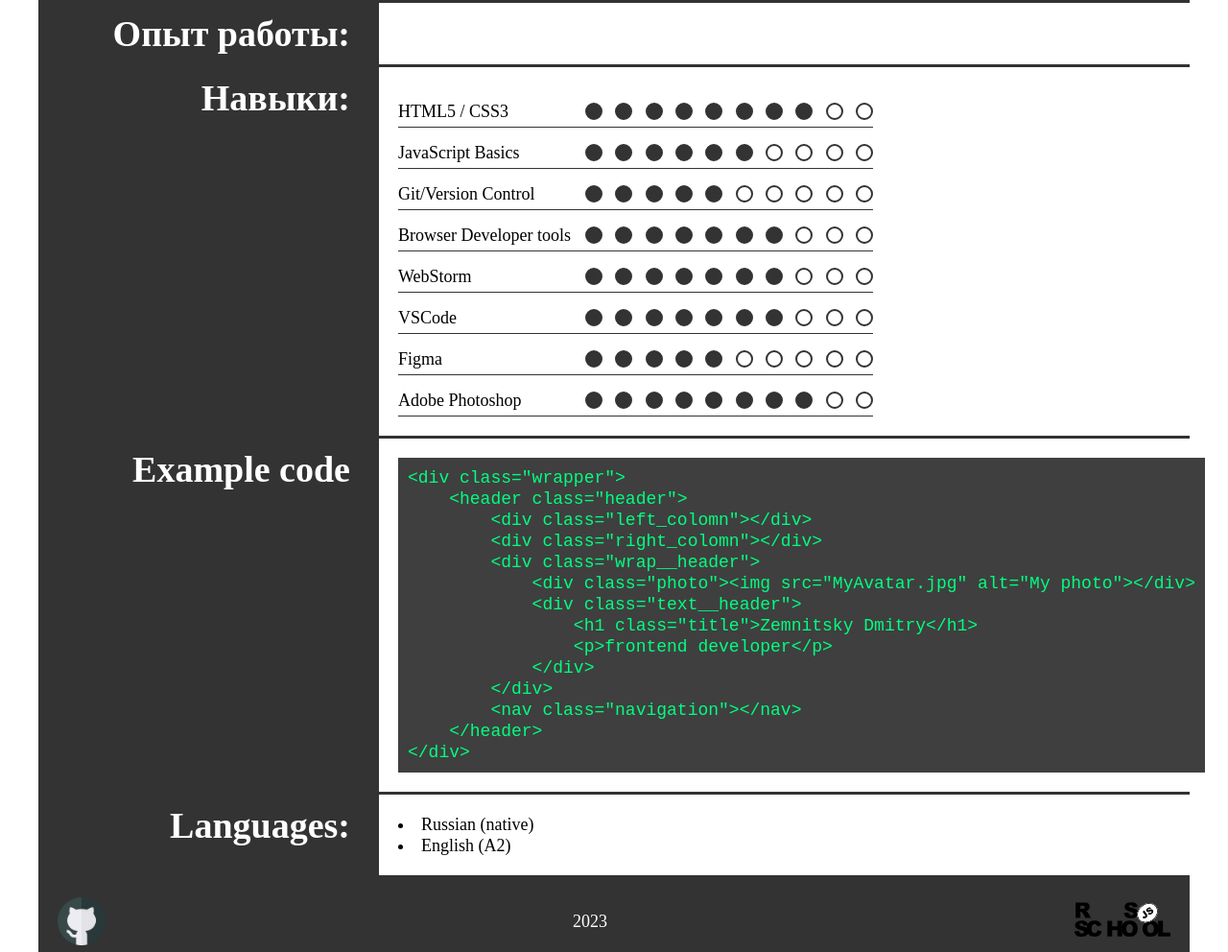
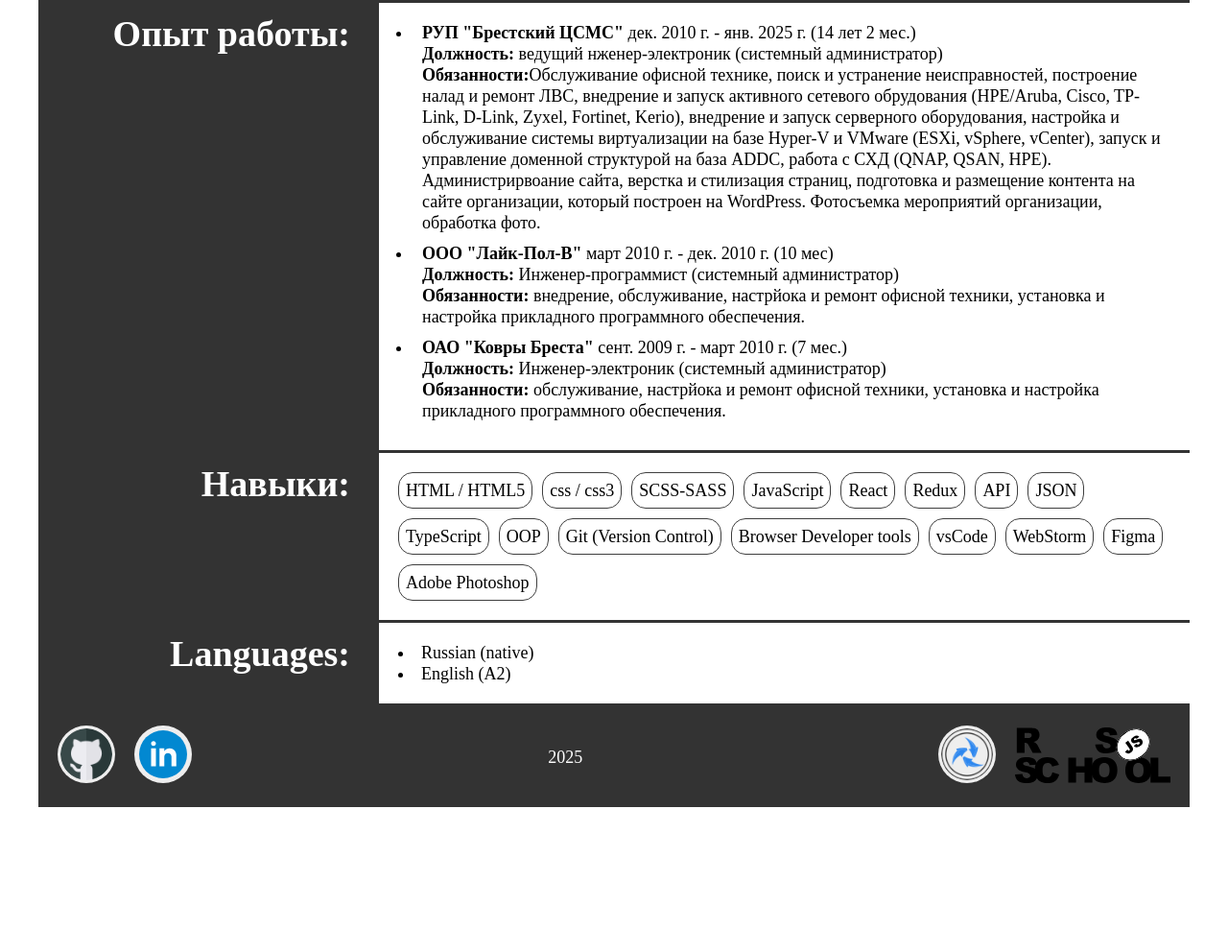
Before and after one commit to gfredex/MyCV, a plain HTML site: page index.html in a window 1280 px wide. Shown: the part 1132-2124 px from the top of the page at 96% size. After the commit the page ends 1973 px from the top, so only its background shows below. Drawn offline with Linux system fonts and the light colour scheme.

Commit message:
rebuild all blocks

```diff
--- a/index.html
+++ b/index.html
@@ -107,7 +107,30 @@
                     <h2 class="title_section">Опыт работы:</h2>
                 </div>
                 <div class="right_colomn">
-                    <p></p>
+                    <ul class="list_experience">
+                        <li><strong>РУП "Брестский ЦСМС"</strong> дек. 2010 г. - янв. 2025 г. (14 лет 2 мес.)<br>
+                            <b>Должность:</b> ведущий нженер-электроник (системный администратор)<br>
+                            <b>Обязанности:</b>Обслуживание офисной технике, поиск и устранение неисправностей,
+                            построение налад и ремонт ЛВС, внедрение и запуск активного сетевого обрудования (HPE/Aruba,
+                            Cisco, TP-Link, D-Link, Zyxel, Fortinet, Kerio), внедрение и запуск серверного оборудования,
+                            настройка и обслуживание системы виртуализации на базе Hyper-V и VMware (ESXi, vSphere,
+                            vCenter), запуск и управление доменной структурой на база ADDC, работа с СХД (QNAP, QSAN,
+                            HPE). Администрирвоание сайта, верстка и стилизация страниц, подготовка и размещение
+                            контента на сайте организации, который построен на WordPress. Фотосъемка мероприятий
+                            организации, обработка фото.
+                        </li>
+                        <li>
+                            <strong>ООО "Лайк-Пол-В"</strong> март 2010 г. - дек. 2010 г. (10 мес)<br>
+                            <b>Должность:</b> Инженер-программист (системный администратор)<br>
+                            <b>Обязанности:</b> внедрение, обслуживание, настрйока и ремонт офисной техники, установка и
+                            настройка прикладного программного обеспечения.
+                        </li>
+                        <li><strong>ОАО "Ковры Бреста"</strong> сент. 2009 г. - март 2010 г. (7 мес.) <br>
+                            <b>Должность:</b> Инженер-электроник (системный администратор) <br>
+                            <b>Обязанности:</b> обслуживание, настрйока и ремонт офисной техники, установка и
+                            настройка прикладного программного обеспечения.
+                        </li>
+                    </ul>
                 </div>
             </section>
             <section class="skills" id="skills">
@@ -115,129 +138,28 @@
                     <h2 class="title_section">Навыки:</h2>
                 </div>
                 <div class="right_colomn">
-                    <div class="item__skill">
-                        <div class="name__skill">HTML5 / CSS3</div>
-                        <div class="level__skill">
-                            <div class="point__skill yes"></div>
-                            <div class="point__skill yes"></div>
-                            <div class="point__skill yes"></div>
-                            <div class="point__skill yes"></div>
-                            <div class="point__skill yes"></div>
-                            <div class="point__skill yes"></div>
-                            <div class="point__skill yes"></div>
-                            <div class="point__skill yes"></div>
-                            <div class="point__skill"></div>
-                            <div class="point__skill"></div>
-                        </div>
-                    </div>
-                    <div class="item__skill">
-                        <div class="name__skill">JavaScript Basics</div>
-                        <div class="level__skill">
-                            <div class="point__skill yes"></div>
-                            <div class="point__skill yes"></div>
-                            <div class="point__skill yes"></div>
-                            <div class="point__skill yes"></div>
-                            <div class="point__skill yes"></div>
-                            <div class="point__skill yes"></div>
-                            <div class="point__skill"></div>
-                            <div class="point__skill"></div>
-                            <div class="point__skill"></div>
-                            <div class="point__skill"></div>
-                        </div>
-                    </div>
-                    <div class="item__skill">
-                        <div class="name__skill">Git/Version Control</div>
-                        <div class="level__skill">
-                            <div class="point__skill yes"></div>
-                            <div class="point__skill yes"></div>
-                            <div class="point__skill yes"></div>
-                            <div class="point__skill yes"></div>
-                            <div class="point__skill yes"></div>
-                            <div class="point__skill"></div>
-                            <div class="point__skill"></div>
-                            <div class="point__skill"></div>
-                            <div class="point__skill"></div>
-                            <div class="point__skill"></div>
-                        </div>
-                    </div>
-                    <div class="item__skill">
-                        <div class="name__skill">Browser Developer tools</div>
-                        <div class="level__skill">
-                            <div class="point__skill yes"></div>
-                            <div class="point__skill yes"></div>
-                            <div class="point__skill yes"></div>
-                            <div class="point__skill yes"></div>
-                            <div class="point__skill yes"></div>
-                            <div class="point__skill yes"></div>
-                            <div class="point__skill yes"></div>
-                            <div class="point__skill"></div>
-                            <div class="point__skill"></div>
-                            <div class="point__skill"></div>
-                        </div>
-                    </div>
-                    <div class="item__skill">
-                        <div class="name__skill">WebStorm</div>
-                        <div class="level__skill">
-                            <div class="point__skill yes"></div>
-                            <div class="point__skill yes"></div>
-                            <div class="point__skill yes"></div>
-                            <div class="point__skill yes"></div>
-                            <div class="point__skill yes"></div>
-                            <div class="point__skill yes"></div>
-                            <div class="point__skill yes"></div>
-                            <div class="point__skill"></div>
-                            <div class="point__skill"></div>
-                            <div class="point__skill"></div>
-                        </div>
-                    </div>
-                    <div class="item__skill">
-                        <div class="name__skill">VSCode</div>
-                        <div class="level__skill">
-                            <div class="point__skill yes"></div>
-                            <div class="point__skill yes"></div>
-                            <div class="point__skill yes"></div>
-                            <div class="point__skill yes"></div>
-                            <div class="point__skill yes"></div>
-                            <div class="point__skill yes"></div>
-                            <div class="point__skill yes"></div>
-                            <div class="point__skill"></div>
-                            <div class="point__skill"></div>
-                            <div class="point__skill"></div>
-                        </div>
-                    </div>
-                    <div class="item__skill">
-                        <div class="name__skill">Figma</div>
-                        <div class="level__skill">
-                            <div class="point__skill yes"></div>
-                            <div class="point__skill yes"></div>
-                            <div class="point__skill yes"></div>
-                            <div class="point__skill yes"></div>
-                            <div class="point__skill yes"></div>
-                            <div class="point__skill"></div>
-                            <div class="point__skill"></div>
-                            <div class="point__skill"></div>
-                            <div class="point__skill"></div>
-                            <div class="point__skill"></div>
-                        </div>
-                    </div>
-                    <div class="item__skill">
-                        <div class="name__skill">Adobe Photoshop</div>
-                        <div class="level__skill">
-                            <div class="point__skill yes"></div>
-                            <div class="point__skill yes"></div>
-                            <div class="point__skill yes"></div>
-                            <div class="point__skill yes"></div>
-                            <div class="point__skill yes"></div>
-                            <div class="point__skill yes"></div>
-                            <div class="point__skill yes"></div>
-                            <div class="point__skill yes"></div>
-                            <div class="point__skill"></div>
-                            <div class="point__skill"></div>
-                        </div>
+                    <div class="items__skills">
+                        <div class="name__skill normal">HTML / HTML5</div>
+                        <div class="name__skill normal">css / css3</div>
+                        <div class="name__skill base">SCSS-SASS</div>
+                        <div class="name__skill base">JavaScript</div>
+                        <div class="name__skill base">React</div>
+                        <div class="name__skill base">Redux</div>
+                        <div class="name__skill base">API</div>
+                        <div class="name__skill base">JSON</div>
+                        <div class="name__skill base">TypeScript</div>
+                        <div class="name__skill base">OOP</div>
+                        <div class="name__skill base">Git (Version Control)</div>
+                        <div class="name__skill normal">Browser Developer tools</div>
+                        <div class="name__skill normal">vsCode</div>
+                        <div class="name__skill base">WebStorm</div>
+                        <div class="name__skill base">Figma</div>
+                        <div class="name__skill normal">Adobe Photoshop</div>
                     </div>
                 </div>
+
             </section>
-            <section class="example_code" id="example_code">
+            <!-- <section class="example_code" id="example_code">
                 <div class="left_colomn">
                     <h2 class="title_section">Example code</h2>
                 </div>
@@ -259,7 +181,7 @@
 &lt;/div&gt;</pre>
 
                 </div>
-            </section>
+            </section> -->
             <section class="languages" id="languages">
                 <div class="left_colomn">
                     <h2 class="title_section">Languages:</h2>
@@ -273,15 +195,22 @@
             </section>
         </main>
         <footer class="footer" id="footer">
-            <div class="link-github"><a href="https://github.com/gfredex" target="_blank"><img class="logo-github"
-                        src="github.png" alt="logo GitHub"></a></div>
-            <div>2023</div>
-            <div class="link-rs_school">
-                <a href="https://rs.school/js/" target="_blank"><img class="logo-rs_school" src="rs_school_js.svg"
+            <div class="my-links">
+                <a href="https://github.com/gfredex" target="_blank"><img class="logo-github" src="./github.png"
+                        alt="logo GitHub"></a>
+                <a href="https://www.linkedin.com/in/dima-zemnitsky-29b24a352/" target="_blank"><img class="logo-in"
+                        src="./logo-in.svg" alt="logo linkedin"></a>
+            </div>
+            <div id="yearCV"></div>
+            <div class="schools">
+                <a href="https://innoclass.by/credit" target="_blank"><img class="logo-inno" src="./logo-inno.png"
+                        alt=""></a>
+                <a href="https://rs.school/js/" target="_blank"><img class="logo-rs_school" src="./rs_school_js.svg"
                         alt="link RS_School"></a>
             </div>
         </footer>
     </div>
 </body>
+<script src="./index.js"></script>
 
 </html>
--- /dev/null
+++ b/index.js
@@ -0,0 +1,2 @@
+const yearCV = document.getElementById('yearCV');
+yearCV.textContent = new Date().getFullYear();
--- a/style.css
+++ b/style.css
@@ -123,35 +123,42 @@ ol {
     padding-left: 25px;
 }
 
-.item__skill {
-    border-bottom: 1px solid #333333;
+
+
+.list_experience {
+    list-style-position: outside;
+    margin-left: 15px;
+}
+
+.list_experience>li {
+    padding-left: 10px;
+    margin-bottom: 10px;
+}
+
+.items__skills {
+    width: 100%;
     display: flex;
+    flex-wrap: wrap;
+    gap: 10px
 }
 
 .name__skill {
-    padding: 15px 0 5px 0;
-    width: 195px;
-    min-width: 195px;
+    padding: 7px;
+    width: fit-content;
+    border: 1px solid #3f3f3f;
+    border-radius: 15px;
+    cursor: default;
 }
 
-.level__skill {
-    width: 300px;
-    display: flex;
-    justify-content: space-between;
-    align-items: center;
-    padding: 15px 0 5px 0;
+.name__skill.base:hover {
+    background-color: #f2f557;
 }
 
-.point__skill {
-    width: 18px;
-    height: 18px;
-    border: 2px solid #333;
-    border-radius: 50%;
+.name__skill.normal:hover {
+    background-color: aqua;
 }
 
-.point__skill.yes {
-    background-color: #333;
-}
+
 
 .example_code__text {
     width: 100%;
@@ -171,16 +178,42 @@ ol {
     color: #fff;
 }
 
-.link-github {
-    width: 50px;
-    height: 50px;
+#yearCV {
+    font-size: 18px;
 }
 
-.link-rs_school {
-    width: 100px;
+.my-links {
+    display: flex;
+    align-items: center;
+    gap: 20px;
+    /* width: 50px;
+    height: 50px; */
+}
+
+
+.schools {
+    width: fit-content;
+    display: flex;
+    align-items: center;
+    gap: 20px;
+}
+
+.logo-in {
+    background-color: #eeeeee;
+    border-radius: 50%;
+    width: 100%;
 }
 
 .logo-github,
-.logo-rs_school {
-    width: 100%;
+.logo-inno {
+    background-color: #eeeeee;
+    padding: 3px;
+    border-radius: 50%;
 }
+
+.logo-github,
+.logo-rs_school,
+.logo-inno,
+.logo-in {
+    height: 60px;
+}
```
Also changed, not shown: logo-in.svg (added), logo-inno.png (added).
